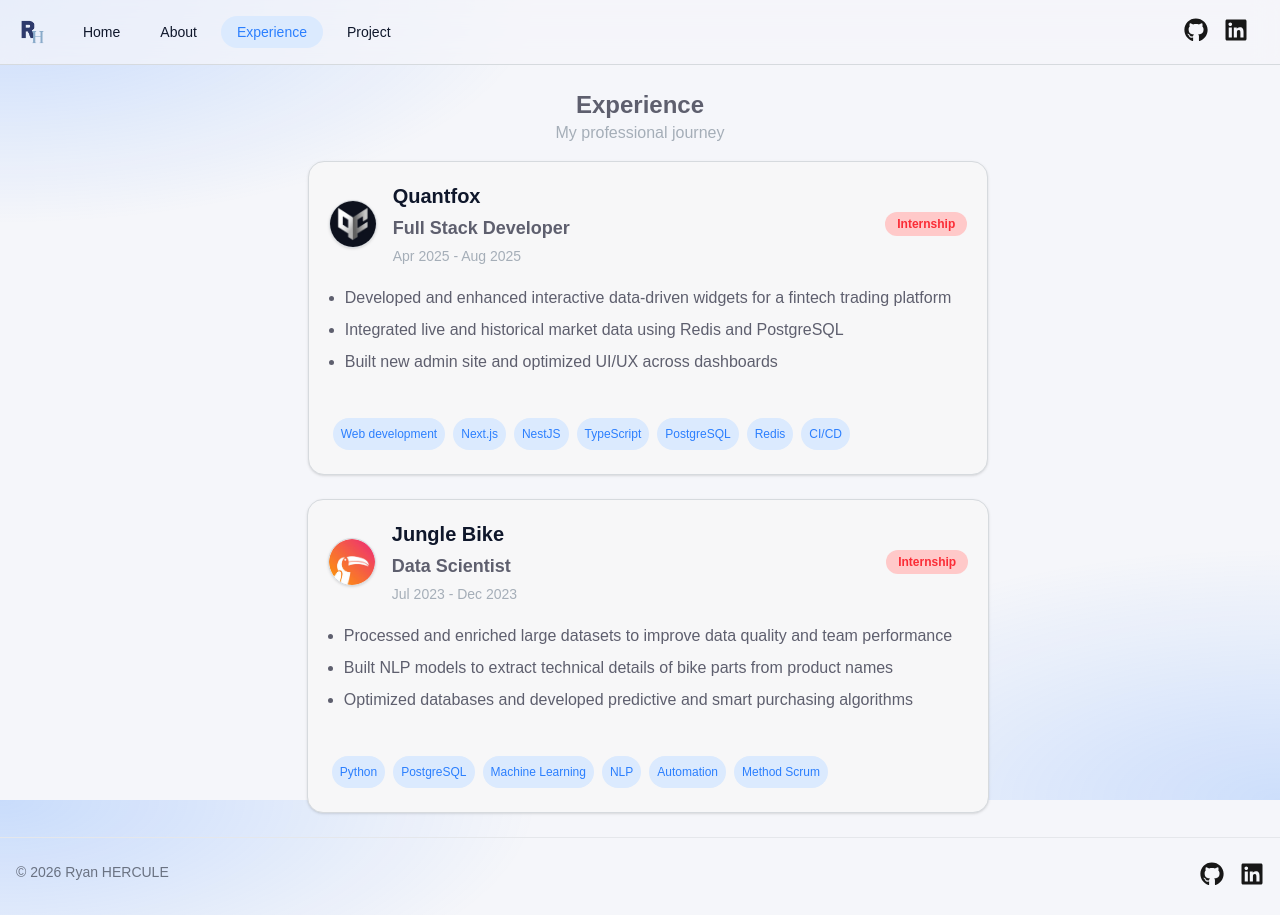
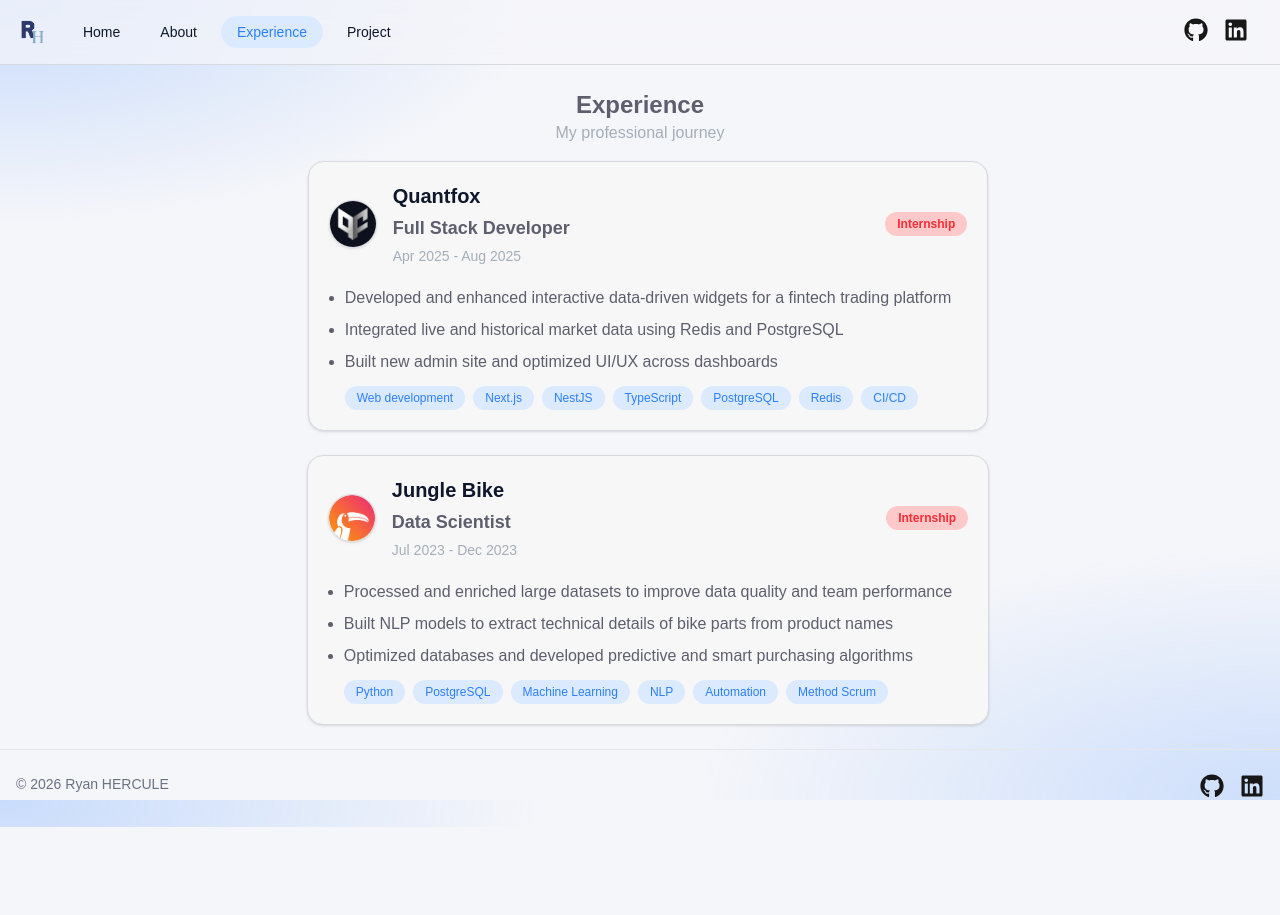
Before and after one commit to ryanoux42/myPortfolio, a Next.js app in the folder portfolio/: page /experience in a window 1280 px wide. After the commit the page ends 827 px from the top, so only its background shows below. Built offline with nearby package versions, Linux system fonts and the light colour scheme.

Commit message:
:bug:(skill list): fix skill tag padding misalignment in cards

```diff
--- a/portfolio/src/components/Experience/ExperienceCard.tsx
+++ b/portfolio/src/components/Experience/ExperienceCard.tsx
@@ -66,13 +66,15 @@ function ExperienceCard({ cardInfo }: ExperienceCardProps) {
         status={cardInfo.status}
       />
 
-      <ul className="list-disc space-y-2 px-9 pb-5 text-start text-base text-text-secondary">
+      <ul className="list-disc space-y-2 px-9 pb-3 text-start text-base text-text-secondary">
         {cardInfo.desc.map((point, index) => (
           <li key={index}>{point}</li>
         ))}
       </ul>
       {cardInfo.skills && cardInfo.skills.length > 0 && (
-        <SkillList skills={cardInfo.skills} />
+        <div className="px-9 pb-5">
+          <SkillList skills={cardInfo.skills} />
+        </div>
       )}
     </div>
   );
--- a/portfolio/src/components/SkillList.tsx
+++ b/portfolio/src/components/SkillList.tsx
@@ -4,12 +4,10 @@
 
 function SkillList({ skills }: SkillListProps) {
   return (
-    <div className="p-6">
-      <div className="flex flex-wrap gap-2 justify-start">
-        {skills.map((skill, index) => (
-          <span key={index} className="text-blue-primary text-xs bg-blue-secondary rounded-full p-2">{skill}</span>
-        ))}
-      </div>
+    <div className="flex flex-wrap justify-start gap-2">
+      {skills.map((skill, index) => (
+        <span key={index} className="rounded-full bg-blue-secondary px-3 py-1 text-xs font-medium text-blue-primary">{skill}</span>
+      ))}
     </div>
   );
 }
```
